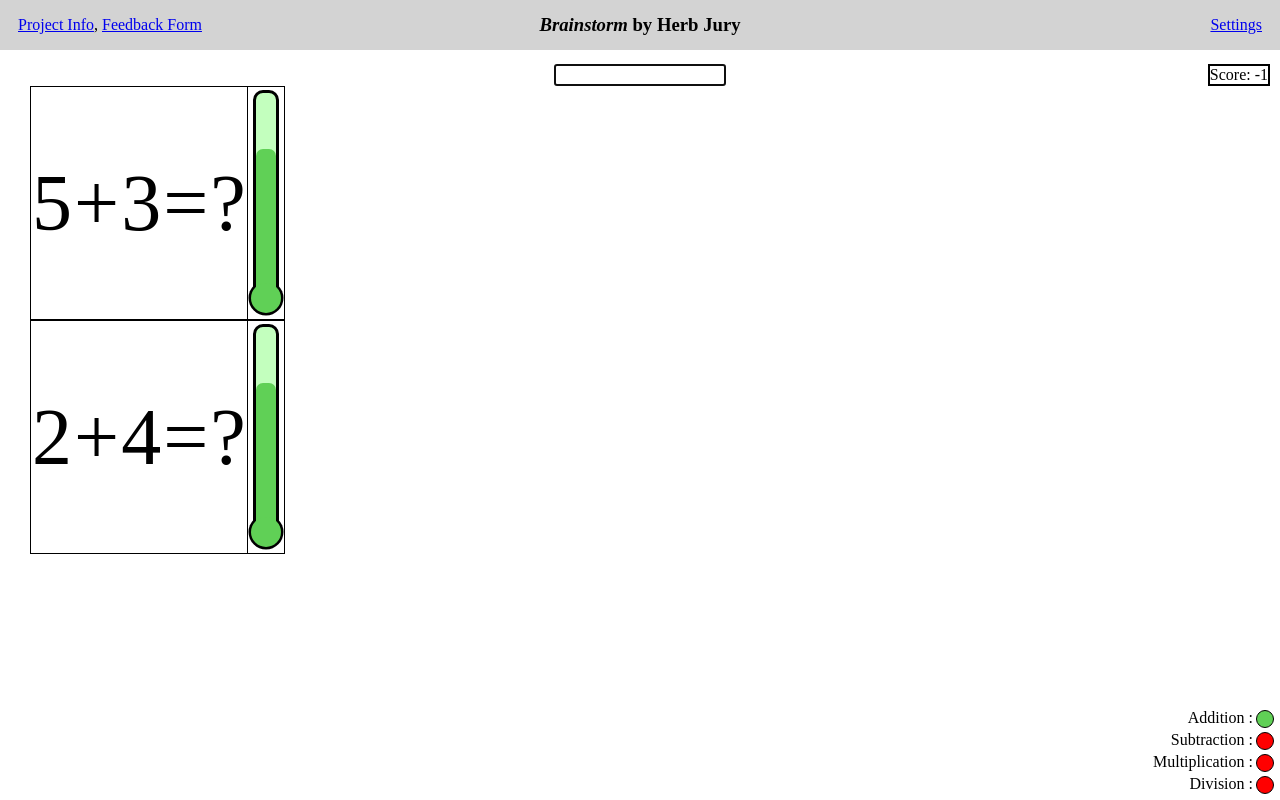
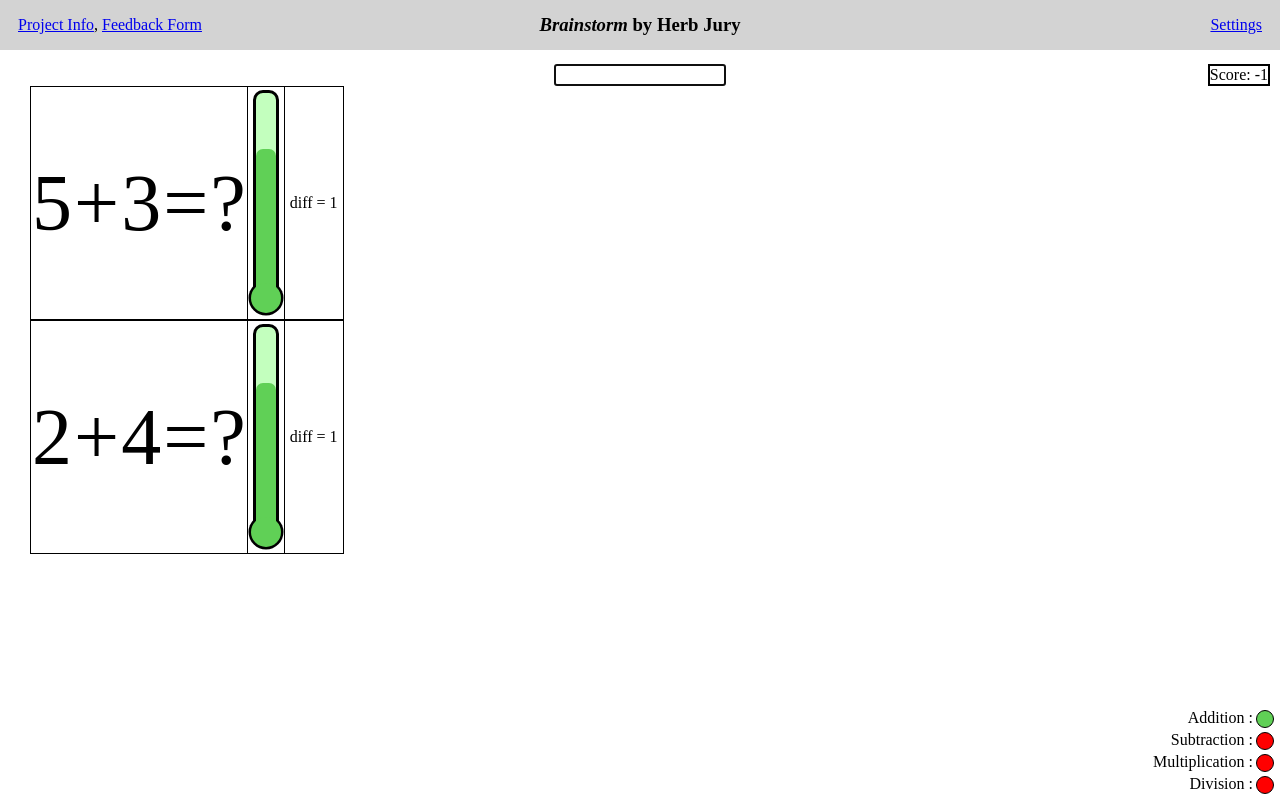
Before and after one commit to MrMugwump/BrainstormComp225, a Next.js app: page / in a window 1280 px wide. Both pictures are taken after a click on the button "Begin Game". Built offline with nearby package versions, Linux system fonts and the light colour scheme.

Commit message:
made two different difficulties

```diff
--- a/src/app/equationDisplay.tsx
+++ b/src/app/equationDisplay.tsx
@@ -79,7 +79,7 @@ export default function EquationDisplay({setLives,timeEnded,setTimeEnded,setDiff
                 {/* <td><p>Correct = {isCorrect}</p></td> */}
                 {/* <td><p>location = {location}</p></td> */}
                 {/* <td><p>{eq[0]+operation+eq[1]+'='+eq[2]}</p></td> */}
-                {/* <td className="timercell"><p>diff = {generator.difficulty}</p></td> */}
+                <td className="timercell"><p>diff = {generator.difficulty}</p></td>
                 {/* <td><p>{generator.debugVar}</p></td> */}
             </tr>
         </tbody>
--- a/src/app/gameScene.tsx
+++ b/src/app/gameScene.tsx
@@ -6,6 +6,7 @@ import { OperationDisplay } from "./player-info-components/operationNotification
 import { ScoreDisplay } from "./player-info-components/scoreDisplay";
 import AnswerBox from "./answerBox";
 import "./answerBoxStyle.css";
+import { Generator } from "./generator";
 
 enum GameState {
     Start = 0,
@@ -16,8 +17,11 @@ enum GameState {
 export default function GameScene() {
     const [gameState, setGameState] = useState(GameState.Start);
     const [timeEnded,setTimeEnded] = useState(false); //Returns true when timer reaches 0, timerModule modifies this.
-    const [difficulty, setDifficulty] = useState(0);
+    const [difficulty1, setDifficulty1] = useState(0);
+    const [difficulty2, setDifficulty2] = useState(0);
     const [userInput, setUserInput] = useState(''); //represents what the user types into the answer box
+
+
 
     useEffect(()=> {
         if(timeEnded) {
@@ -40,7 +44,7 @@ export default function GameScene() {
             position: `fixed`,
             right: `10px`
             }}>
-                <ScoreDisplay difficulty = {difficulty}/>
+                <ScoreDisplay difficulty = {difficulty1}/>
             </div>
 
             <AnswerBox
@@ -48,13 +52,13 @@ export default function GameScene() {
             <EquationDisplay
             timeEnded={timeEnded}
             setTimeEnded={setTimeEnded}
-            setDifficulty={setDifficulty}
+            setDifficulty={setDifficulty1}
             userInput={userInput}
             setUserInput={setUserInput}/>
             <EquationDisplay
             timeEnded={timeEnded}
             setTimeEnded={setTimeEnded}
-            setDifficulty={setDifficulty}
+            setDifficulty={setDifficulty2}
             userInput={userInput}
             setUserInput={setUserInput}/>
 
@@ -63,7 +67,7 @@ export default function GameScene() {
                 bottom: `0`,
                 right: `0`
             }}>
-                <OperationDisplay difficulty={difficulty}/>
+                <OperationDisplay difficulty={difficulty1}/>
             </div>
         </div>
     );
@@ -72,7 +76,7 @@ export default function GameScene() {
         <div className="endScreen">
             You ran out of time! Try again!
             <br/><br/>
-            Your score was: {difficulty}
+            Your score was: {difficulty1}
             <br/><br/>
             {StartButton()}
         </div>
```
